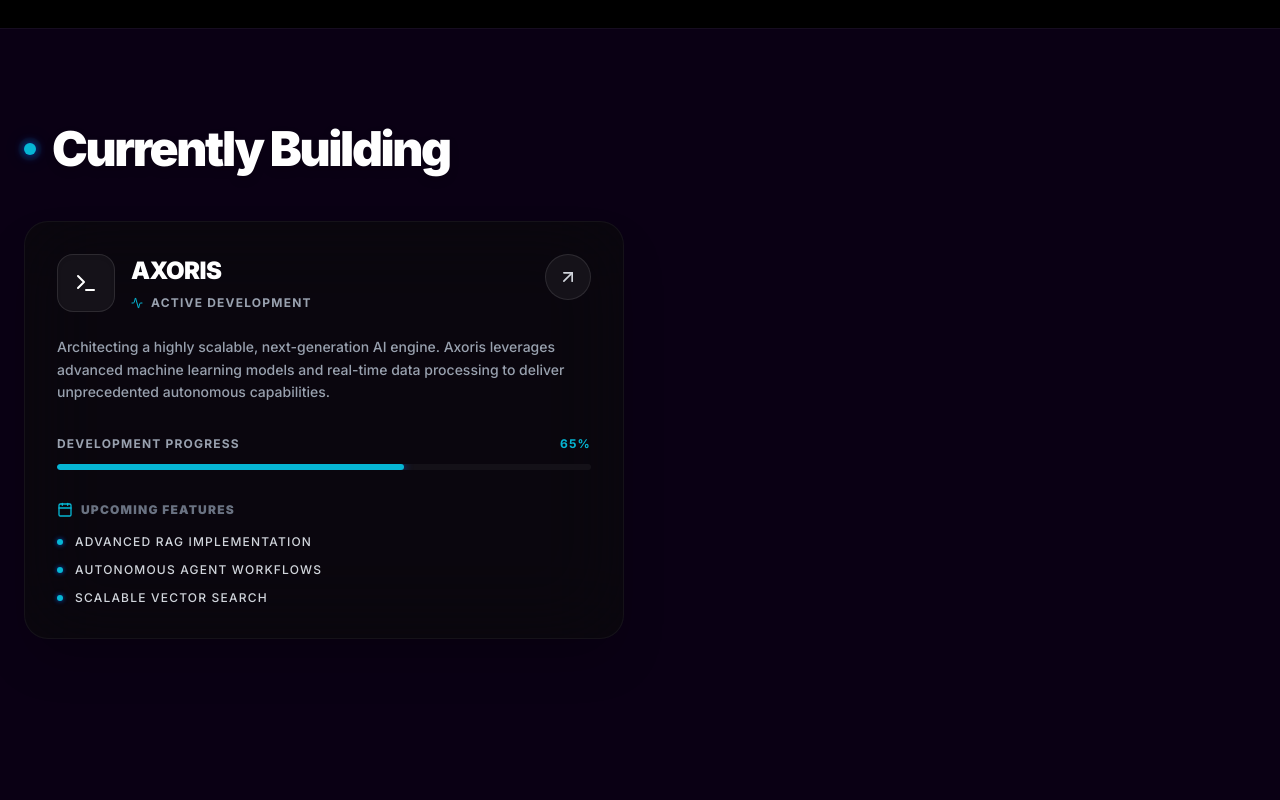
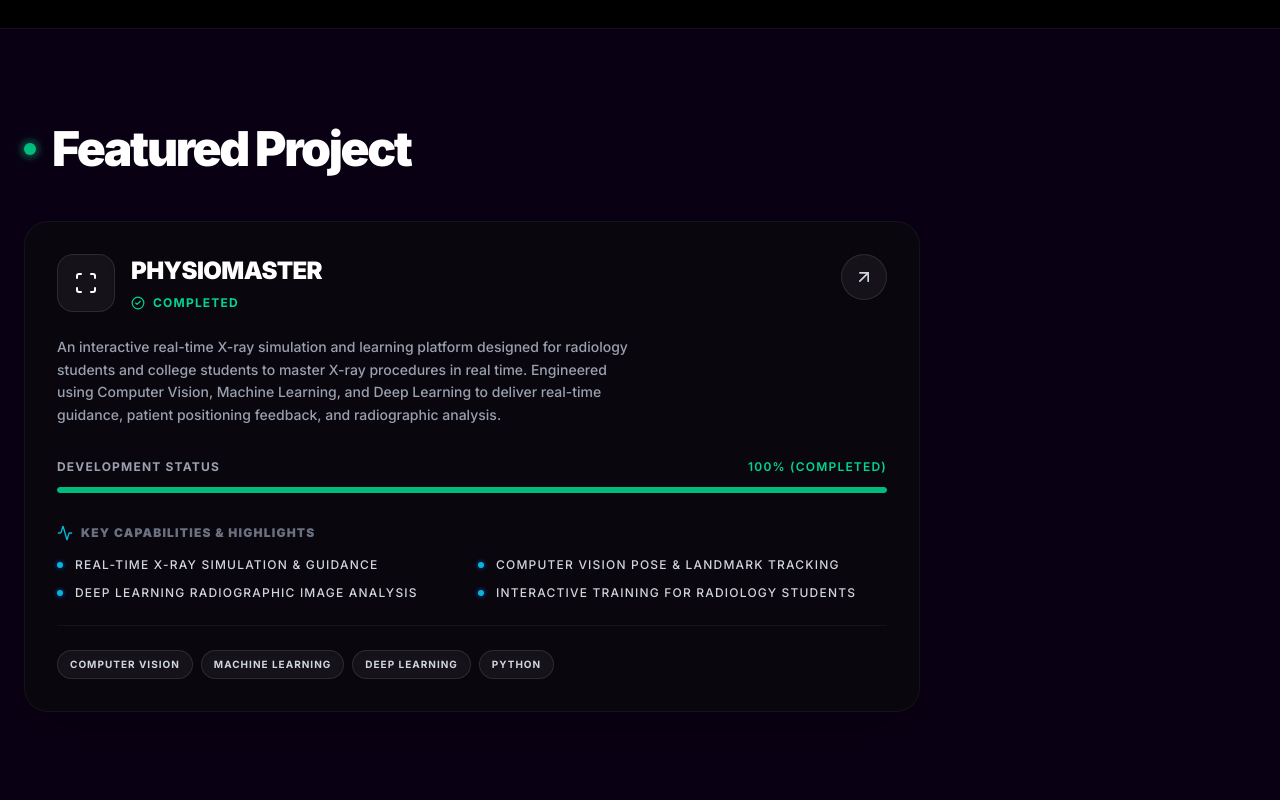
Before and after one commit to abhijay-10/portfolio, a Next.js app: page / in a window 1280 px wide. Shown: the part 4980-5780 px from the top of the page. Built offline with nearby package versions, Linux system fonts and the light colour scheme.

Commit message:
Update project Axoris to PhysioMaster and update Generative AI Intern duration

```diff
--- a/src/components/currently-building.tsx
+++ b/src/components/currently-building.tsx
@@ -1,7 +1,7 @@
 "use client";
 
 import { motion } from "framer-motion";
-import { Activity, ArrowUpRight, Calendar, GitPullRequest, Terminal } from "lucide-react";
+import { Activity, ArrowUpRight, CheckCircle2, Scan } from "lucide-react";
 import Link from "next/link";
 
 export function CurrentlyBuilding() {
@@ -15,17 +15,23 @@ export function CurrentlyBuilding() {
 
   const currentProjects = [
     {
-      name: "Axoris",
-      description: "Architecting a highly scalable, next-generation AI engine. Axoris leverages advanced machine learning models and real-time data processing to deliver unprecedented autonomous capabilities.",
-      status: "Active Development",
-      progress: 65,
-      upcomingFeatures: ["Advanced RAG Implementation", "Autonomous Agent Workflows", "Scalable Vector Search"],
-      icon: <Terminal className="w-6 h-6 text-white" />
+      name: "PhysioMaster",
+      description: "An interactive real-time X-ray simulation and learning platform designed for radiology students and college students to master X-ray procedures in real time. Engineered using Computer Vision, Machine Learning, and Deep Learning to deliver real-time guidance, patient positioning feedback, and radiographic analysis.",
+      status: "Completed",
+      progress: 100,
+      technologies: ["Computer Vision", "Machine Learning", "Deep Learning", "Python"],
+      features: [
+        "Real-Time X-Ray Simulation & Guidance",
+        "Computer Vision Pose & Landmark Tracking",
+        "Deep Learning Radiographic Image Analysis",
+        "Interactive Training for Radiology Students"
+      ],
+      icon: <Scan className="w-6 h-6 text-white" />
     }
   ];
 
   return (
-    <section className="py-24 bg-transparent relative border-t border-white/5">
+    <section id="featured-project" className="py-24 bg-transparent relative border-t border-white/5">
       <div className="container mx-auto px-4 md:px-6">
         <motion.div
           initial={{ opacity: 0, y: 20 }}
@@ -35,13 +41,13 @@ export function CurrentlyBuilding() {
           className="flex items-center gap-4 mb-12"
         >
           <div className="relative flex h-3 w-3">
-            <span className="animate-ping absolute inline-flex h-full w-full rounded-full bg-primary opacity-75 shadow-[0_0_15px_rgba(0,102,255,0.8)]"></span>
-            <span className="relative inline-flex rounded-full h-3 w-3 bg-primary shadow-[0_0_10px_rgba(0,102,255,0.8)]"></span>
+            <span className="animate-ping absolute inline-flex h-full w-full rounded-full bg-emerald-500 opacity-75 shadow-[0_0_15px_rgba(16,185,129,0.8)]"></span>
+            <span className="relative inline-flex rounded-full h-3 w-3 bg-emerald-500 shadow-[0_0_10px_rgba(16,185,129,0.8)]"></span>
           </div>
-          <h2 className="text-3xl md:text-5xl font-black tracking-tighter text-white drop-shadow-lg">Currently Building</h2>
+          <h2 className="text-3xl md:text-5xl font-black tracking-tighter text-white drop-shadow-lg">Featured Project</h2>
         </motion.div>
 
-        <div className="grid grid-cols-1 lg:grid-cols-2 gap-8">
+        <div className={`grid grid-cols-1 ${currentProjects.length > 1 ? "lg:grid-cols-2" : "max-w-4xl"} gap-8`}>
           {currentProjects.map((project, idx) => (
             <motion.div
               key={idx}
@@ -59,8 +65,8 @@ export function CurrentlyBuilding() {
                   </div>
                   <div>
                     <h3 className="text-2xl font-black text-white uppercase tracking-tight">{project.name}</h3>
-                    <div className="flex items-center mt-2 text-xs font-bold uppercase tracking-widest text-gray-400">
-                      <Activity className="w-3 h-3 mr-2 text-primary" />
+                    <div className="flex items-center mt-2 text-xs font-bold uppercase tracking-widest text-emerald-400">
+                      <CheckCircle2 className="w-3.5 h-3.5 mr-2 text-emerald-400" />
                       {project.status}
                     </div>
                   </div>
@@ -76,8 +82,8 @@ export function CurrentlyBuilding() {
 
               <div className="mb-8 relative z-10">
                 <div className="flex justify-between text-xs font-bold uppercase tracking-widest mb-3 text-gray-400">
-                  <span>Development Progress</span>
-                  <span className="text-primary">{project.progress}%</span>
+                  <span>Development Status</span>
+                  <span className="text-emerald-400 font-semibold">{project.progress}% (Completed)</span>
                 </div>
                 <div className="w-full bg-white/5 rounded-full h-1.5 overflow-hidden shadow-inner">
                   <motion.div
@@ -85,23 +91,34 @@ export function CurrentlyBuilding() {
                     whileInView={{ width: `${project.progress}%` }}
                     viewport={{ once: true }}
                     transition={{ duration: 1.5, delay: 0.5, ease: [0.16, 1, 0.3, 1] }}
-                    className="bg-primary h-1.5 rounded-full shadow-[0_0_10px_rgba(0,102,255,0.8)]"
+                    className="bg-emerald-500 h-1.5 rounded-full shadow-[0_0_10px_rgba(16,185,129,0.8)]"
                   />
                 </div>
               </div>
 
-              <div className="relative z-10">
+              <div className="relative z-10 mb-6">
                 <h4 className="text-xs font-black mb-4 flex items-center uppercase tracking-widest text-gray-500">
-                  <Calendar className="w-4 h-4 mr-2 text-primary" /> Upcoming Features
+                  <Activity className="w-4 h-4 mr-2 text-primary" /> Key Capabilities & Highlights
                 </h4>
-                <ul className="space-y-3">
-                  {project.upcomingFeatures.map((feature, fIdx) => (
+                <ul className="grid grid-cols-1 sm:grid-cols-2 gap-3">
+                  {project.features.map((feature, fIdx) => (
                     <li key={fIdx} className="flex items-center text-xs font-medium text-gray-300 uppercase tracking-widest">
                       <div className="w-1.5 h-1.5 bg-primary rounded-full mr-3 shadow-[0_0_5px_rgba(0,102,255,0.8)]" />
                       {feature}
                     </li>
                   ))}
                 </ul>
+              </div>
+
+              <div className="flex flex-wrap gap-2 pt-6 border-t border-white/5 relative z-10">
+                {project.technologies.map((tech, tIdx) => (
+                  <span
+                    key={tIdx}
+                    className="text-[10px] font-bold px-3 py-1.5 bg-white/5 text-gray-300 border border-white/10 rounded-full uppercase tracking-widest shadow-inner"
+                  >
+                    {tech}
+                  </span>
+                ))}
               </div>
             </motion.div>
           ))}
--- a/src/components/experience.tsx
+++ b/src/components/experience.tsx
@@ -7,7 +7,7 @@ const experiences = [
   {
     role: "Generative AI Intern",
     organization: "CoderRoots",
-    duration: "Jan 2026 - Present",
+    duration: "Jan 2026 - Jul 2026",
     responsibilities: [
       "Worked on Generative AI applications using LLMs, LangChain, Prompt Engineering and Python to build AI-powered solutions, chatbots, and automation features.",
       "Collaborated on developing scalable and user-friendly AI functionalities."
```
